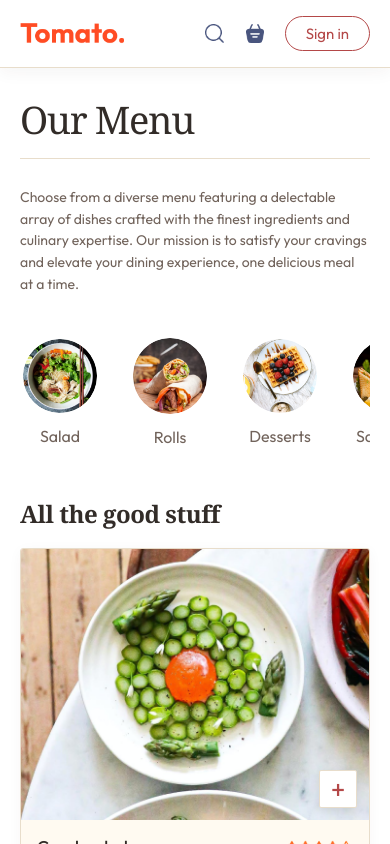
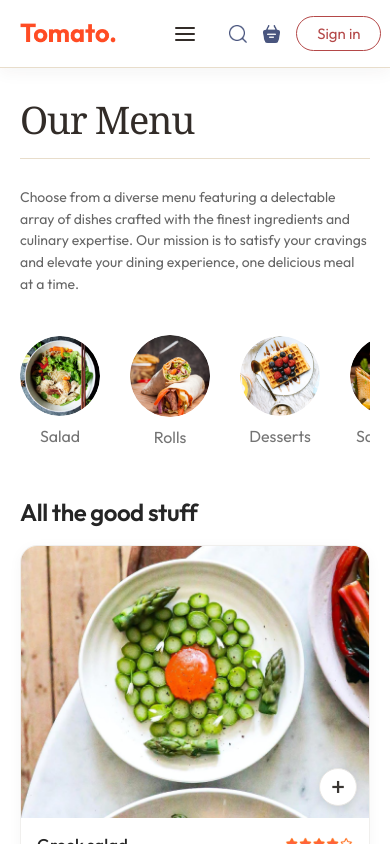
Before and after one commit to namrata-Lamichhane/Food-Delivery, a React (Vite) app in the folder frontend/: page /menu in a window 390 px wide. Shown: the top 844 px of the page. Built offline with nearby package versions, Linux system fonts and the light colour scheme; no server answers.

Commit message:
making responsive

```diff
--- a/frontend/src/components/ExploreMenu/ExploreMenu.css
+++ b/frontend/src/components/ExploreMenu/ExploreMenu.css
@@ -5,14 +5,13 @@
     scroll-margin-top: 92px;
 }
 .explore-menu h1{
-    color: var(--food-ink);
-    font-family: Georgia, "Times New Roman", serif;
+    color: #262626;
     font-weight: 500;
 
 }
 .explore-menu-text{
     max-width: 680px;
-    color: var(--food-muted);
+    color: #666;
     line-height: 1.55;
 }
 .explore-menu-list{
@@ -31,8 +30,7 @@
     width: 7.5vw;
     min-width: 80px;
     border-radius: 50%;
-    border: 3px solid transparent;
-    transition: border-color 180ms ease, transform 180ms ease;
+    transition: 0.2s;
 }
 .explore-menu-list-item{
     display: flex;
@@ -47,27 +45,21 @@
 }
 .explore-menu-list-item span{
     margin-top: 10px;
-    color: var(--food-muted);
+    color: #747474;
     font-size: max(1.4vw,16px);
 }
 .explore-menu hr{
     margin: 10px 0px;
     height: 2px;
-    background-color: var(--food-line);
+    background-color: #e2e2e2;
     border:none;
 }
 .explore-menu-list-item .active{
-    border: 3px solid var(--food-red);
+    border: 4px solid tomato;
     padding: 2px;
 }
-.explore-menu-list-item:hover img {
-    transform: translateY(-3px);
-}
-.explore-menu-list-item .active + span {
-    color: var(--food-red);
-}
 .explore-menu-list-item:focus-visible{
-    outline: 2px solid var(--food-red);
+    outline: 2px solid tomato;
     outline-offset: 4px;
     border-radius: 8px;
 }
--- a/frontend/src/components/FoodDisplay/FoodDisplay.css
+++ b/frontend/src/components/FoodDisplay/FoodDisplay.css
@@ -3,8 +3,7 @@
 }
 
 .food-display h2 {
-  color: var(--food-ink);
-  font-family: Georgia, "Times New Roman", serif;
+  color: #252525;
   font-size: clamp(24px, 2vw, 30px);
   font-weight: 600;
   letter-spacing: -0.02em;
@@ -21,28 +20,15 @@
 .food-item {
   min-width: 0;
   overflow: hidden;
-  border: 1px solid var(--food-line);
-  border-radius: 3px;
-  background: var(--food-paper);
-  box-shadow: 0 3px 14px #47251c0a;
-  animation: food-item-enter 650ms ease both;
-  transition: box-shadow 220ms ease, transform 220ms ease;
+  border: 1px solid #f0efed;
+  border-radius: 17px;
+  background: #fff;
+  box-shadow: 0 3px 14px #2525250a;
+  transition: box-shadow 240ms ease-out;
 }
 
 .food-item:hover {
-  transform: translateY(-4px);
-  box-shadow: var(--food-shadow);
-}
-
-@keyframes food-item-enter {
-  from {
-    opacity: 0;
-    transform: translateY(8px);
-  }
-  to {
-    opacity: 1;
-    transform: translateY(0);
-  }
+  box-shadow: 0 12px 28px #25252516;
 }
 
 .food-item-image-container {
@@ -50,7 +36,7 @@
   width: 100%;
   aspect-ratio: 1.28;
   overflow: hidden;
-  background: var(--food-paper-deep);
+  background: #f5f3f0;
 }
 
 .food-item-image {
@@ -62,7 +48,7 @@
 }
 
 .food-item:hover .food-item-image {
-  transform: scale(1.035);
+  transform: scale(1.015);
 }
 
 .food-item-add {
@@ -73,11 +59,11 @@
   width: 42px;
   height: 42px;
   place-items: center;
-  border: 1px solid var(--food-line);
-  border-radius: 2px;
+  border: 1px solid #e8e6e3;
+  border-radius: 50%;
   background: #fff;
   box-shadow: 0 3px 10px #0000001c;
-  color: var(--food-red);
+  color: #393633;
   cursor: pointer;
   font-size: 27px;
   font-weight: 400;
@@ -86,8 +72,8 @@
 }
 
 .food-item-add:hover {
-  border-color: var(--food-red);
-  background: var(--food-red);
+  border-color: tomato;
+  background: tomato;
   color: #fff;
 }
 
@@ -105,7 +91,7 @@
   align-items: center;
   gap: 10px;
   padding: 5px;
-  border: 1px solid var(--food-line);
+  border: 1px solid #f0efed;
   border-radius: 999px;
   background: #fff;
   box-shadow: 0 3px 10px #0000001c;
@@ -124,27 +110,18 @@
 }
 
 .food-item-counter-remove {
-  background: #f6e1d9;
-  color: var(--food-red);
+  background: #ffe4e4;
+  color: #d65b5b;
 }
 
 .food-item-counter-add {
-  background: #e9e3cb;
-  color: #56744a;
-}
-
-.food-item-counter button {
-  border-radius: 2px;
-}
-
-.food-item-add:focus-visible,
-.food-item-counter button:focus-visible {
-  outline-color: var(--food-red);
+  background: #d8f5dc;
+  color: #399c4b;
 }
 
 .food-item-counter span {
   min-width: 14px;
-  color: var(--food-ink);
+  color: #252525;
   font-size: 16px;
   text-align: center;
 }
@@ -169,7 +146,7 @@
 
 .food-item-name-rating h3 {
   min-width: 0;
-  color: var(--food-ink);
+  color: #252525;
   font-size: clamp(17px, 1.25vw, 21px);
   font-weight: 500;
   line-height: 1.25;
@@ -183,14 +160,14 @@
 
 .food-item-description {
   min-height: 42px;
-  color: var(--food-muted);
+  color: #6b6967;
   font-size: 14px;
   line-height: 1.5;
 }
 
 .food-item-price {
   margin-top: auto;
-  color: var(--food-red);
+  color: #b95742;
   font-size: clamp(20px, 1.8vw, 24px);
   font-weight: 500;
   line-height: 1.2;
--- a/frontend/src/components/Navbar/Navbar/Navbar.css
+++ b/frontend/src/components/Navbar/Navbar/Navbar.css
@@ -14,6 +14,11 @@
   border-bottom: 1px solid var(--food-line);
   box-shadow: 0 4px 16px #322c280d;
   border-radius: 0;
+}
+
+.navbar-menu-toggle,
+.mobile-navigation {
+  display: none;
 }
 
 .navbar .logo {
@@ -268,7 +273,7 @@
 @media (max-width: 750px) {
   .navbar {
     min-height: 68px;
-    padding: 8px 20px;
+    padding: 8px clamp(14px, 5vw, 20px);
   }
 
   .navbar-menu {
@@ -277,6 +282,85 @@
 
   .welcome-nav {
     display: none;
+  }
+
+  .navbar .logo {
+    width: clamp(88px, 25vw, 106px);
+  }
+
+  .navbar-right {
+    gap: clamp(12px, 4vw, 20px);
+  }
+
+  .navbar-right > img,
+  .navbar-search-icon > img {
+    width: 18px;
+    height: 18px;
+  }
+
+  .navbar .navbar-menu-toggle {
+    display: grid;
+    width: 40px;
+    height: 40px;
+    flex: 0 0 auto;
+    place-items: center;
+    margin-left: auto;
+    padding: 0;
+    border: 0;
+    color: var(--food-ink);
+  }
+
+  .navbar-menu-toggle span,
+  .navbar-menu-toggle span::before,
+  .navbar-menu-toggle span::after {
+    position: relative;
+    display: block;
+    width: 20px;
+    height: 2px;
+    border-radius: 2px;
+    background: currentColor;
+    content: '';
+  }
+
+  .navbar-menu-toggle span::before,
+  .navbar-menu-toggle span::after {
+    position: absolute;
+    left: 0;
+  }
+
+  .navbar-menu-toggle span::before {
+    top: -6px;
+  }
+
+  .navbar-menu-toggle span::after {
+    top: 6px;
+  }
+
+  .navbar .navbar-menu-toggle:hover {
+    background: var(--food-paper-deep);
+  }
+
+  .mobile-navigation:not([hidden]) {
+    position: absolute;
+    top: 100%;
+    right: 0;
+    left: 0;
+    display: grid;
+    padding: 8px clamp(14px, 5vw, 20px) 14px;
+    border-top: 1px solid var(--food-line);
+    background: #fff;
+    box-shadow: 0 12px 20px #322c2812;
+  }
+
+  .mobile-navigation a {
+    padding: 12px 4px;
+    border-bottom: 1px solid var(--food-line);
+    color: var(--food-ink);
+    font-size: 15px;
+  }
+
+  .mobile-navigation a:last-child {
+    border-bottom: 0;
   }
 }
 
--- a/frontend/src/components/Navbar/Navbar/Navbar.jsx
+++ b/frontend/src/components/Navbar/Navbar/Navbar.jsx
@@ -9,6 +9,7 @@ import { useToast } from '../../../context/ToastContext'
 const Navbar = ({ publicLanding = false }) => {
     const [showLogin, setShowLogin] = useState(false)
     const [dropdownOpen, setDropdownOpen] = useState(false)
+    const [mobileMenuOpen, setMobileMenuOpen] = useState(false)
     const dropdownRef = useRef(null)
 
     const { token, setToken, cartItems, clearCart } = useContext(StoreContext)
@@ -45,6 +46,10 @@ const Navbar = ({ publicLanding = false }) => {
         document.addEventListener('mousedown', handleClickOutside)
         return () => document.removeEventListener('mousedown', handleClickOutside)
     }, [])
+
+    useEffect(() => {
+        setMobileMenuOpen(false)
+    }, [pathname, publicLanding])
 
     return (
         <>
@@ -97,6 +102,40 @@ const Navbar = ({ publicLanding = false }) => {
                         </li>
                     </ul>
                 </nav>}
+
+                <button
+                    className='navbar-menu-toggle'
+                    type='button'
+                    aria-label={mobileMenuOpen ? 'Close navigation' : 'Open navigation'}
+                    aria-expanded={mobileMenuOpen}
+                    aria-controls='mobile-navigation'
+                    onClick={() => setMobileMenuOpen((open) => !open)}
+                >
+                    <span aria-hidden='true' />
+                </button>
+
+                <nav
+                    className='mobile-navigation'
+                    id='mobile-navigation'
+                    aria-label='Mobile navigation'
+                    hidden={!mobileMenuOpen}
+                >
+                    {publicLanding ? (
+                        <>
+                            <Link to='/#welcome-categories' onClick={() => setMobileMenuOpen(false)}>Categories</Link>
+                            <Link to='/#welcome-featured' onClick={() => setMobileMenuOpen(false)}>Popular dishes</Link>
+                            <Link to='/#welcome-how' onClick={() => setMobileMenuOpen(false)}>How it works</Link>
+                            <Link to='/contact' onClick={() => setMobileMenuOpen(false)}>Contact us</Link>
+                        </>
+                    ) : (
+                        <>
+                            <Link to='/' onClick={() => setMobileMenuOpen(false)}>Home</Link>
+                            <Link to='/menu' onClick={() => setMobileMenuOpen(false)}>Menu</Link>
+                            <Link to='/orders' onClick={() => setMobileMenuOpen(false)}>Orders</Link>
+                            <Link to='/contact' onClick={() => setMobileMenuOpen(false)}>Contact us</Link>
+                        </>
+                    )}
+                </nav>
 
                 <div className='navbar-right'>
                     {!publicLanding && (
--- a/frontend/src/index.css
+++ b/frontend/src/index.css
@@ -30,7 +30,7 @@ a{
   color: inherit;
 }
 .app{
-  width: min(1200px, calc(100% - 64px));
+  width: min(1200px, calc(100% - clamp(32px, 10vw, 64px)));
   margin: auto;
   padding-top: 76px;
 }
@@ -68,7 +68,6 @@ a{
 }
 
 .app--signed-in-home {
-  width: 80%;
   --food-ink: #252525;
   --food-muted: #6b6967;
   --food-red: tomato;
@@ -80,7 +79,6 @@ a{
 }
 
 .app--signed-in-menu {
-  width: 80%;
   --food-ink: #252525;
   --food-muted: #6b6967;
   --food-red: tomato;
--- a/frontend/src/pages/Contact/Contact.css
+++ b/frontend/src/pages/Contact/Contact.css
@@ -57,6 +57,7 @@
 .contact-orders-note a {
   color: var(--food-red-dark);
   font-size: 14px;
+  overflow-wrap: anywhere;
 }
 
 .contact-option a:hover,
--- a/frontend/src/pages/Home/Home.css
+++ b/frontend/src/pages/Home/Home.css
@@ -5,13 +5,11 @@
   gap: 30px;
   margin: 100px auto 80px;
   padding: 0 16px;
-  color: var(--food-ink);
   text-align: center;
 }
 
 .app-download h2 {
-  color: var(--food-ink);
-  font-family: Georgia, "Times New Roman", serif;
+  color: #171717;
   font-size: clamp(28px, 3vw, 40px);
   font-weight: 500;
   line-height: 1.3;
@@ -38,7 +36,7 @@
 }
 
 .app-download-platforms a:focus-visible {
-  outline: 3px solid var(--food-red);
+  outline: 3px solid tomato;
   outline-offset: 5px;
 }
 
```
Also changed, not shown: frontend/src/components/Navbar/Header/Header.css (+40 -92 lines).
